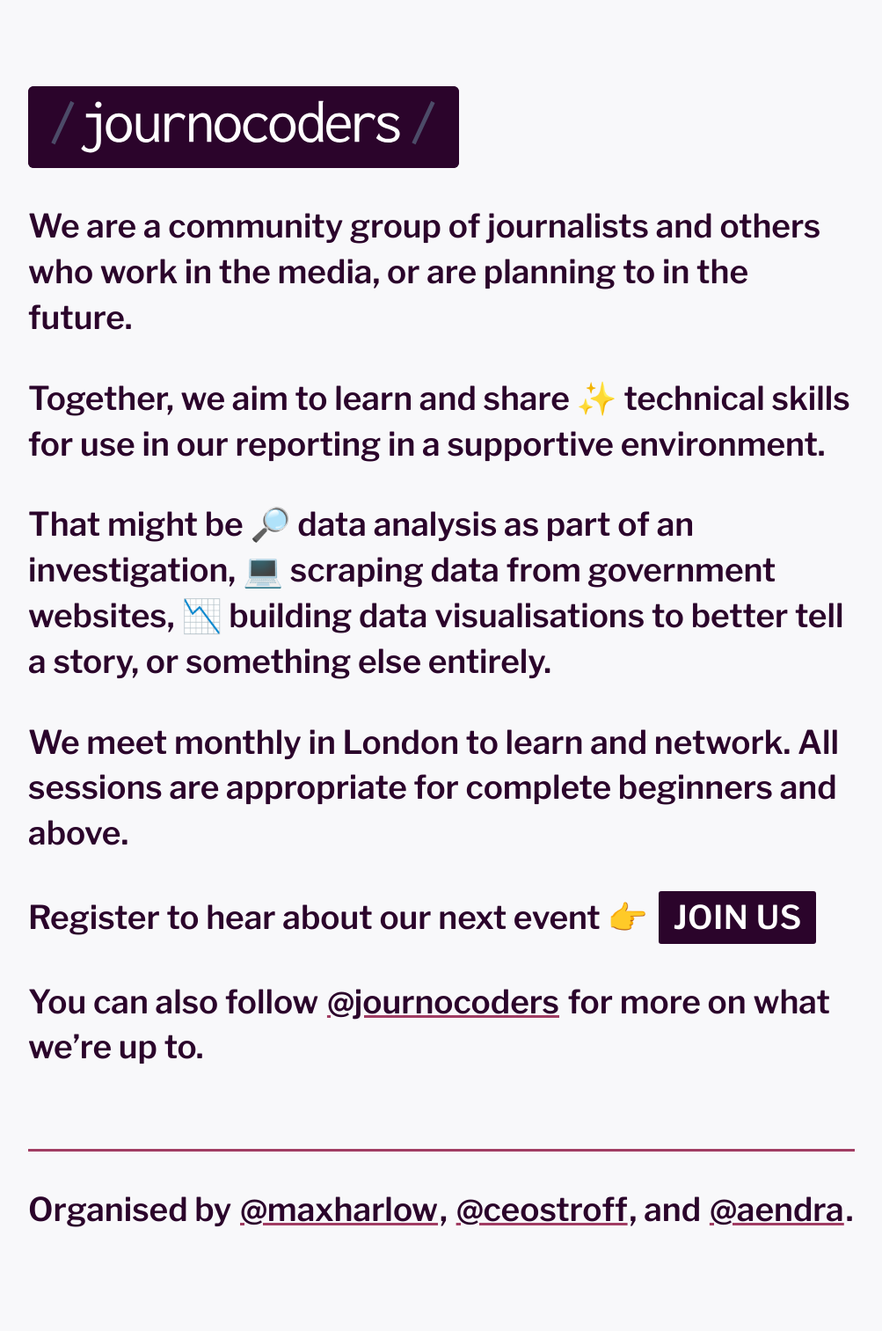
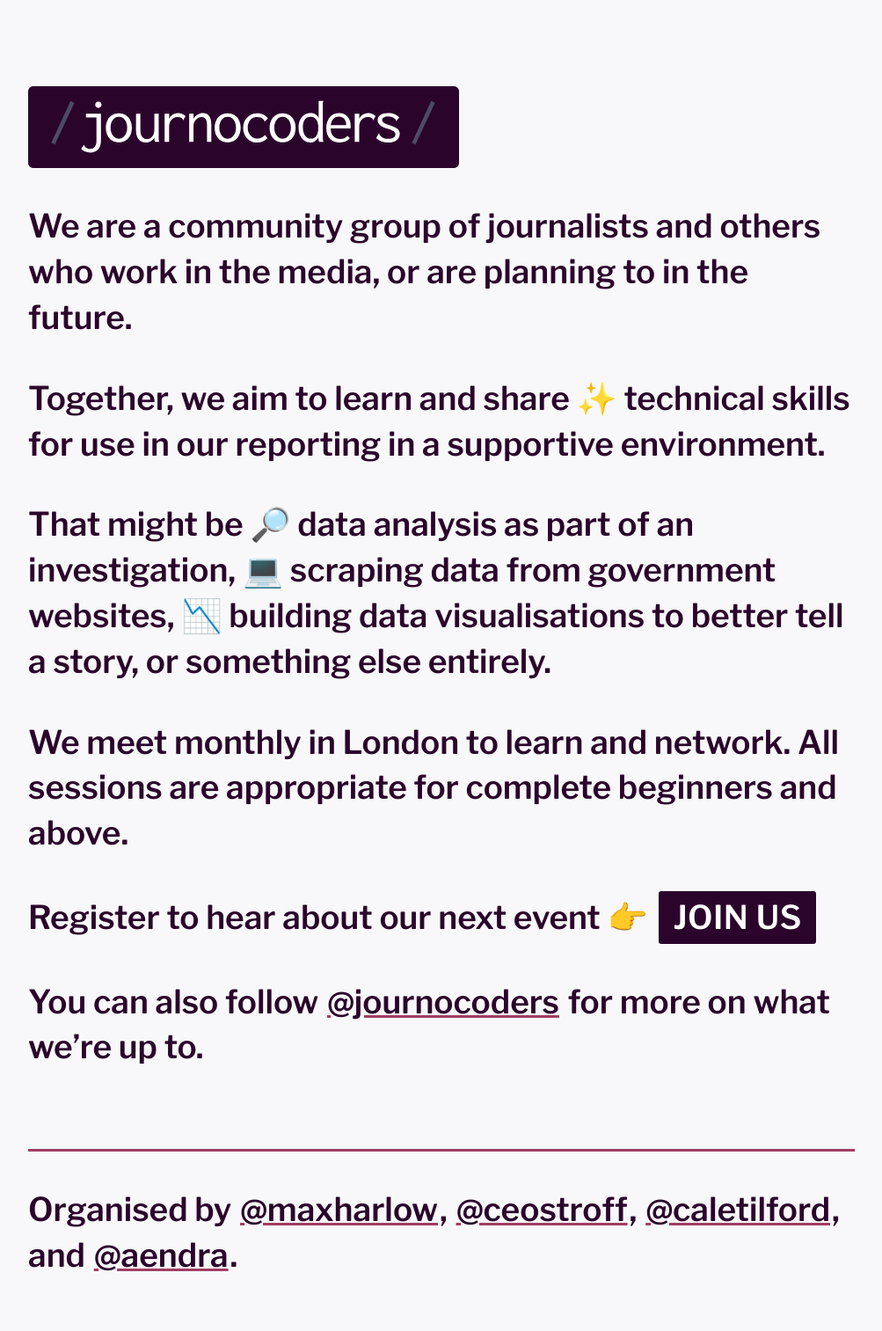
Before and after one commit to journocoders/journocoders.github.io, a Jekyll site: the page built from index.md, in a window 1280 px wide. Shown: the whole page at 88% size, without its empty margins (138-1141 px from the left). Built offline with Jekyll 4.4.1, drawn with Linux system fonts in a browser that asks for light colours; before the commit the page ends 1461 px from its top, so only the background shows below that.

Commit message:
Add Cale

```diff
--- a/index.md
+++ b/index.md
@@ -27,4 +27,4 @@ You can also follow [@journocoders](https://twitter.com/journocoders) for more o
 
 ---
 
-Organised by [@maxharlow](https://twitter.com/maxharlow), [@ceostroff](https://twitter.com/ceostroff), and [@aendra](https://twitter.com/aendra).
+Organised by [@maxharlow](https://twitter.com/maxharlow), [@ceostroff](https://twitter.com/ceostroff), [@caletilford](https://twitter.com/caletilford), and [@aendra](https://twitter.com/aendra).
```
